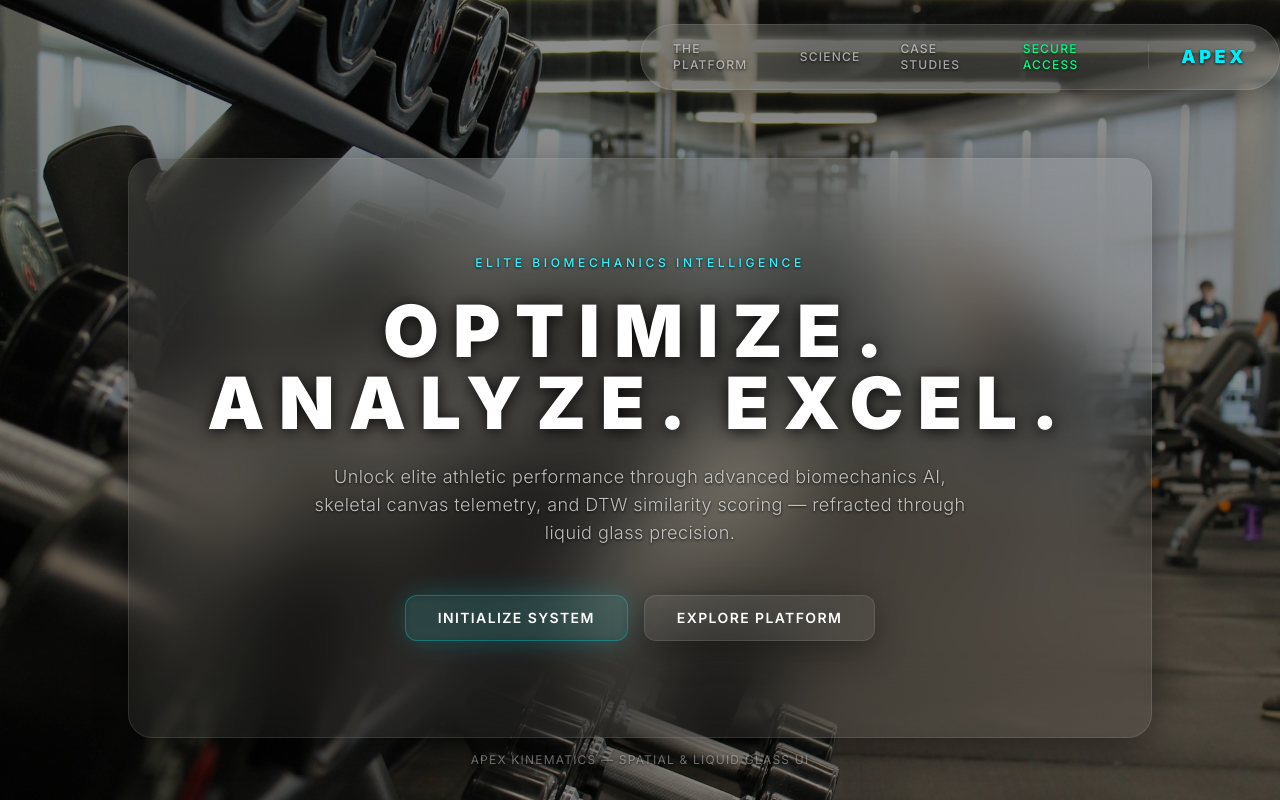
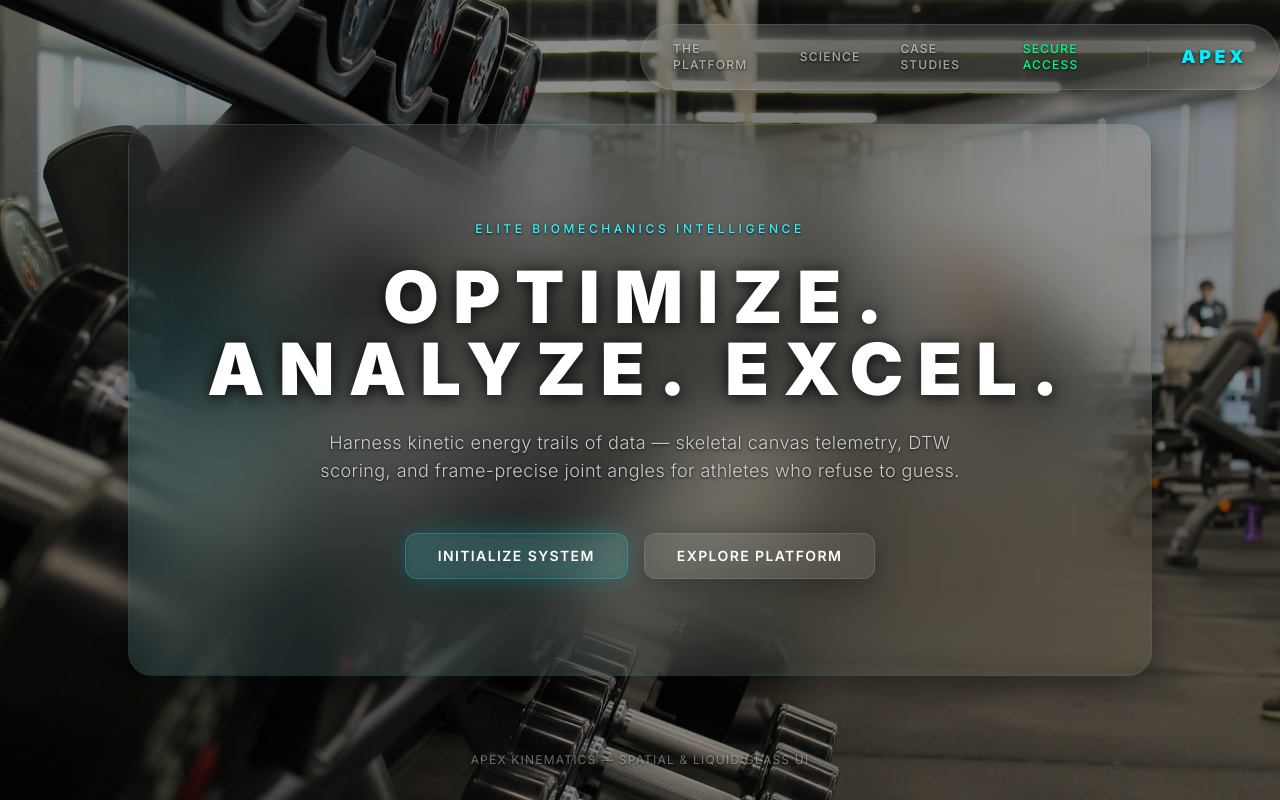
Before and after one commit to AbdullahRana11/MotionKinetix, a Next.js app in the folder frontend/: page / in a window 1280 px wide. Built offline with nearby package versions, Linux system fonts and the light colour scheme.

Commit message:
retune hero glass panel to cyan and amber energy-trail theme

```diff
--- a/frontend/src/components/landing/GlassHero.tsx
+++ b/frontend/src/components/landing/GlassHero.tsx
@@ -11,9 +11,10 @@ export default function GlassHero() {
       initial={{ opacity: 0, y: 30 }}
       animate={{ opacity: 1, y: 0 }}
       transition={{ duration: 0.9, delay: 0.15, ease: [0.16, 1, 0.3, 1] }}
-      className="glass-liquid relative mx-auto mt-24 w-full max-w-5xl rounded-3xl px-8 py-16 text-center md:px-16 md:py-24"
+      className="glass-liquid relative mx-auto w-full max-w-5xl overflow-hidden rounded-3xl border-cyan-500/15 bg-gradient-to-br from-black/30 via-white/[0.04] to-amber-500/[0.03] px-8 py-16 text-center md:px-16 md:py-24"
     >
-      <div className="pointer-events-none absolute inset-0 rounded-3xl bg-gradient-to-b from-white/10 via-transparent to-transparent opacity-50" />
+      <div className="pointer-events-none absolute inset-0 rounded-3xl bg-gradient-to-tr from-cyan-500/10 via-transparent to-amber-500/5 opacity-70" />
+      <div className="pointer-events-none absolute -left-20 top-1/2 h-64 w-64 -translate-y-1/2 rounded-full bg-cyan-500/10 blur-3xl" />
 
       <motion.p
         initial={{ opacity: 0 }}
@@ -37,11 +38,10 @@ export default function GlassHero() {
         initial={{ y: 16, opacity: 0 }}
         animate={{ y: 0, opacity: 1 }}
         transition={{ duration: 0.8, delay: 0.5, ease: 'easeOut' }}
-        className="relative mx-auto mt-6 max-w-2xl text-sm font-light tracking-wide text-white/70 text-crisp md:text-lg"
+        className="relative mx-auto mt-6 max-w-2xl text-sm font-light leading-relaxed tracking-wide text-white/75 text-crisp md:text-lg"
       >
-        Unlock elite athletic performance through advanced biomechanics AI,
-        skeletal canvas telemetry, and DTW similarity scoring — refracted
-        through liquid glass precision.
+        Harness kinetic energy trails of data — skeletal canvas telemetry, DTW
+        scoring, and frame-precise joint angles for athletes who refuse to guess.
       </motion.p>
 
       <motion.div
@@ -53,9 +53,9 @@ export default function GlassHero() {
         <Link href="/auth">
           <Button>INITIALIZE SYSTEM</Button>
         </Link>
-        <Link href="#platform">
+        <a href="#platform">
           <Button variant="glass">EXPLORE PLATFORM</Button>
-        </Link>
+        </a>
       </motion.div>
     </motion.section>
   );
```
